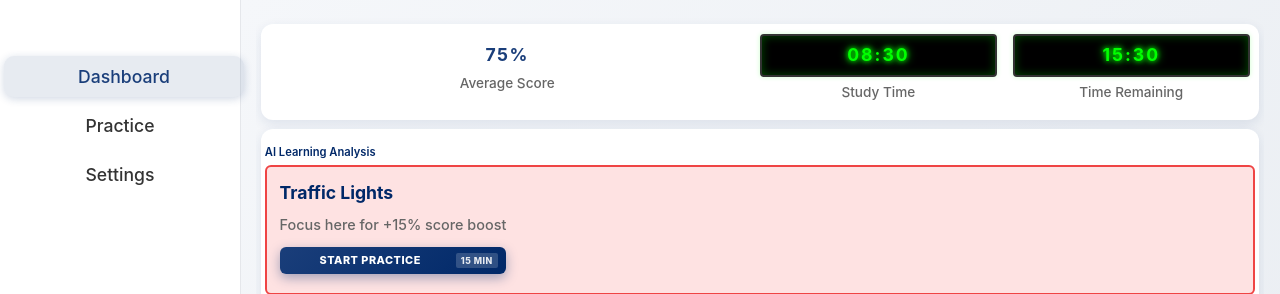
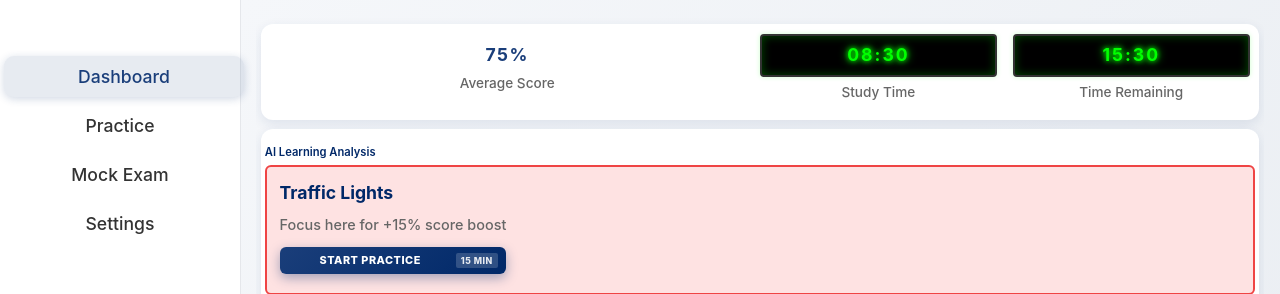
Before and after one commit to fullcircleAI/cbr-ai-coach, a React (Create React App) app: page / in a window 1280 px wide. Shown: the top 294 px of the page. Built offline with nearby package versions, Linux system fonts and the light colour scheme.

Commit message:
Revert "Remove Mock Exam from navigation"
This reverts commit 00605065abd590634b3c6a6ae0fa757b7acc17f4.

```diff
--- a/src/components/Navigation.tsx
+++ b/src/components/Navigation.tsx
@@ -21,6 +21,13 @@ export const Navigation: React.FC = () => {
       icon: '🧪',
       path: '/tests',
       description: 'Practice tests and mock exams'
+    },
+    {
+      id: 'mock-exam',
+      label: 'Mock Exam',
+      icon: '📝',
+      path: '/mock-exam',
+      description: 'Full mock exams'
     },
     {
       id: 'settings',
```
